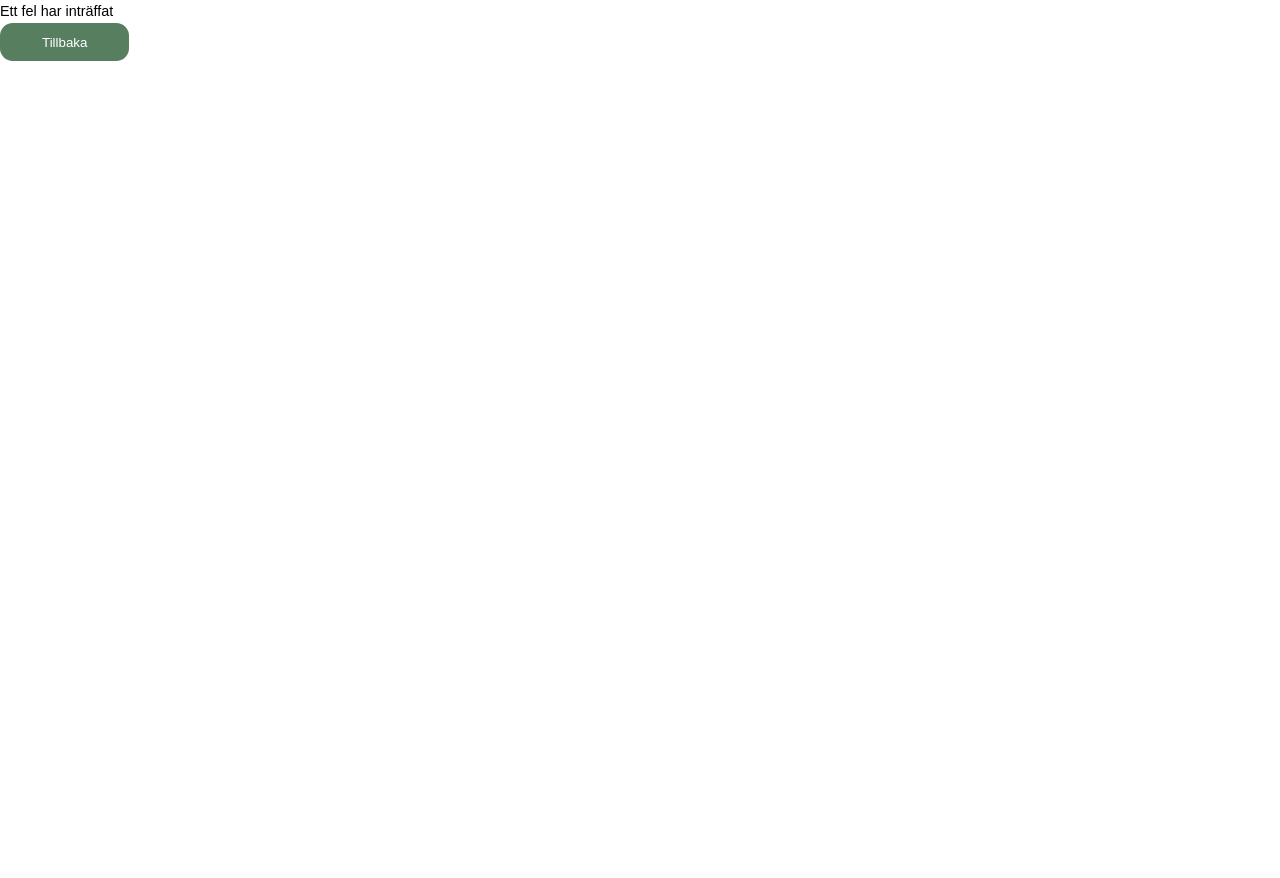
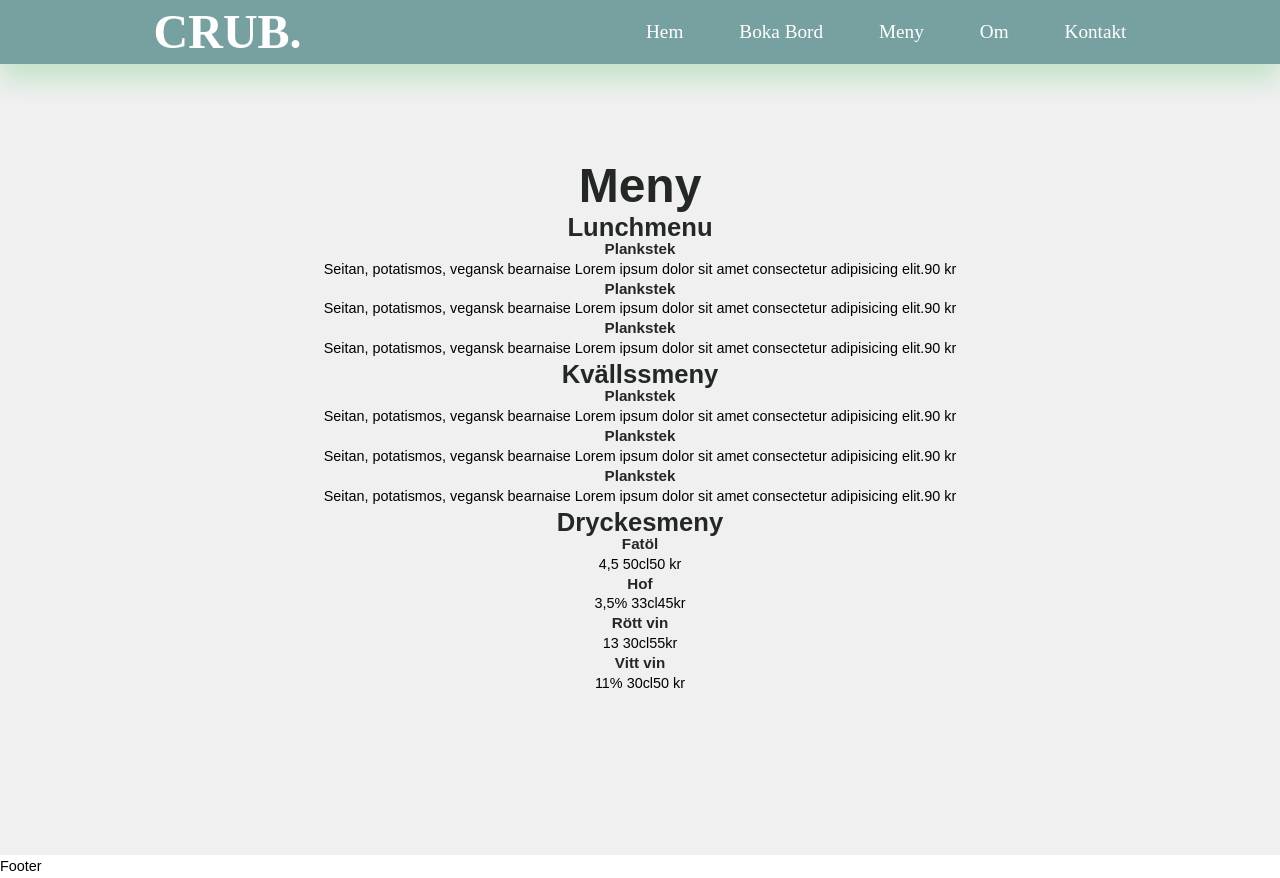
Before and after one commit to Sahra-Bile/CRUB-Restaurant-, a React (Create React App) app: page /menu in a window 1280 px wide. Before the commit the page ends 800 px from the top, so only its background shows below. Built offline with nearby package versions, Linux system fonts and the light colour scheme; a web font is replaced by a local one.

Commit message:
routing and text for menu

```diff
--- a/src/App.tsx
+++ b/src/App.tsx
@@ -3,6 +3,7 @@ import { NavBar } from './components/section/nav/Nav'
 import { Outlet } from 'react-router-dom'
 import { Footer } from './components/section/footer/Footer'
 import { FloatingNav } from './components/section/floating-nav/FloatingNav'
+import { Menu } from './components/menu/menu'
 
 function App() {
   // kolla om floting nav borde visas eller gömmas
--- /dev/null
+++ b/src/components/menu/menu.tsx
@@ -0,0 +1,21 @@
+export const Menu = () => {
+
+    return (
+        <section>
+            <h1>Meny</h1>
+            <h3>Lunchmenu</h3>
+            <h5>Plankstek</h5><span>Seitan, potatismos, vegansk bearnaise Lorem ipsum dolor sit amet consectetur adipisicing elit.</span><span>90 kr</span>
+            <h5>Plankstek</h5><span>Seitan, potatismos, vegansk bearnaise Lorem ipsum dolor sit amet consectetur adipisicing elit.</span><span>90 kr</span>
+            <h5>Plankstek</h5><span>Seitan, potatismos, vegansk bearnaise Lorem ipsum dolor sit amet consectetur adipisicing elit.</span><span>90 kr</span>
+            <h3>Kvällssmeny</h3>
+            <h5>Plankstek</h5><span>Seitan, potatismos, vegansk bearnaise Lorem ipsum dolor sit amet consectetur adipisicing elit.</span><span>90 kr</span>
+            <h5>Plankstek</h5><span>Seitan, potatismos, vegansk bearnaise Lorem ipsum dolor sit amet consectetur adipisicing elit.</span><span>90 kr</span>
+            <h5>Plankstek</h5><span>Seitan, potatismos, vegansk bearnaise Lorem ipsum dolor sit amet consectetur adipisicing elit.</span><span>90 kr</span>
+            <h3>Dryckesmeny</h3>
+            <h5>Fatöl</h5><span>4,5  50cl</span><span>50 kr</span>
+            <h5>Hof</h5><span>3,5%  33cl</span><span>45kr</span>
+            <h5>Rött vin</h5><span>13  30cl</span><span>55kr</span>
+            <h5>Vitt vin</h5><span>11%  30cl</span><span>50 kr</span>
+        </section>
+    )
+}
--- a/src/components/section/floating-nav/FloatingNav.tsx
+++ b/src/components/section/floating-nav/FloatingNav.tsx
@@ -1,7 +1,7 @@
 import React from 'react'
 import { data } from './data'
-import './FloatingNav.scss'
-import { Scrollspy } from 'react-scrollspy'
+import './floatingNav.scss'
+import Scrollspy from 'react-scrollspy'
 import { Navbar } from './Navbar'
 
 export const FloatingNav = () => {
--- a/src/components/section/nav/data.ts
+++ b/src/components/section/nav/data.ts
@@ -1,6 +1,8 @@
 export const data = [
   {id: 1, link: '/', title: 'Hem'},
   {id: 2, link: '/booking', title: 'Boka Bord'},
-  {id: 3, link: '/about', title: 'Om'},
-  {id: 4, link: '/contact', title: 'Kontakt'}
+  {id: 4, link: '/menu', title: 'Meny'},
+  {id: 4, link: '/about', title: 'Om'},
+  {id: 5, link: '/contact', title: 'Kontakt'},
+
   ]
--- a/src/router.tsx
+++ b/src/router.tsx
@@ -1,5 +1,6 @@
 import { createBrowserRouter } from 'react-router-dom'
 import App from './App'
+import { Menu } from './components/menu/menu'
 import { About } from './components/section/about/About'
 import { Contact } from './components/section/contact/Contact'
 import { Home } from './components/section/home/Home'
@@ -24,6 +25,10 @@ export const router = createBrowserRouter([
         path: '/about',
         element: <About />,
       },
+      {
+        path: '/menu',
+        element: <Menu />
+      }
     ],
   },
 ])
```
